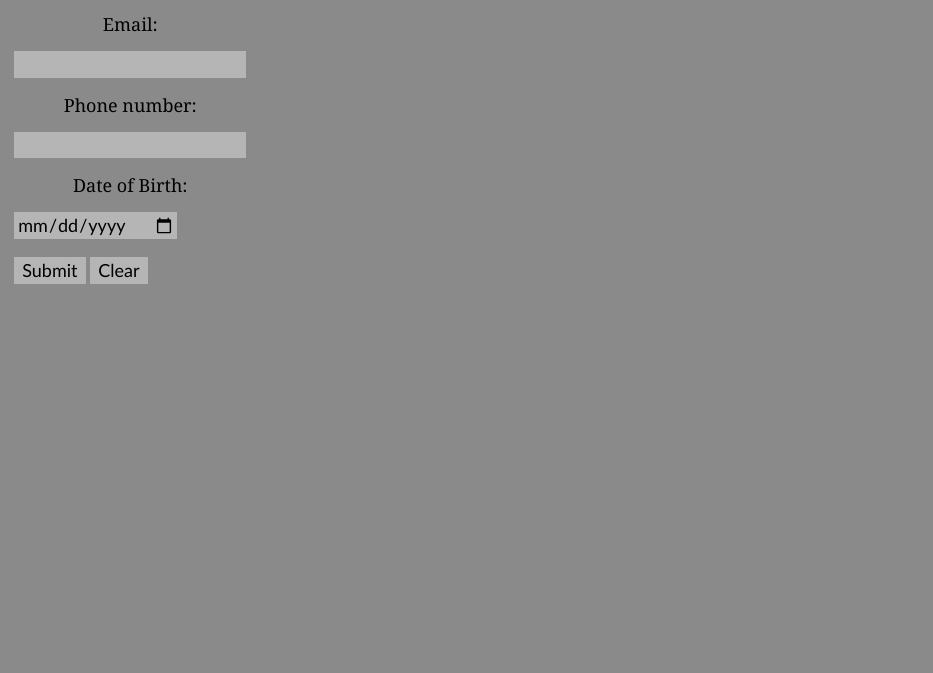
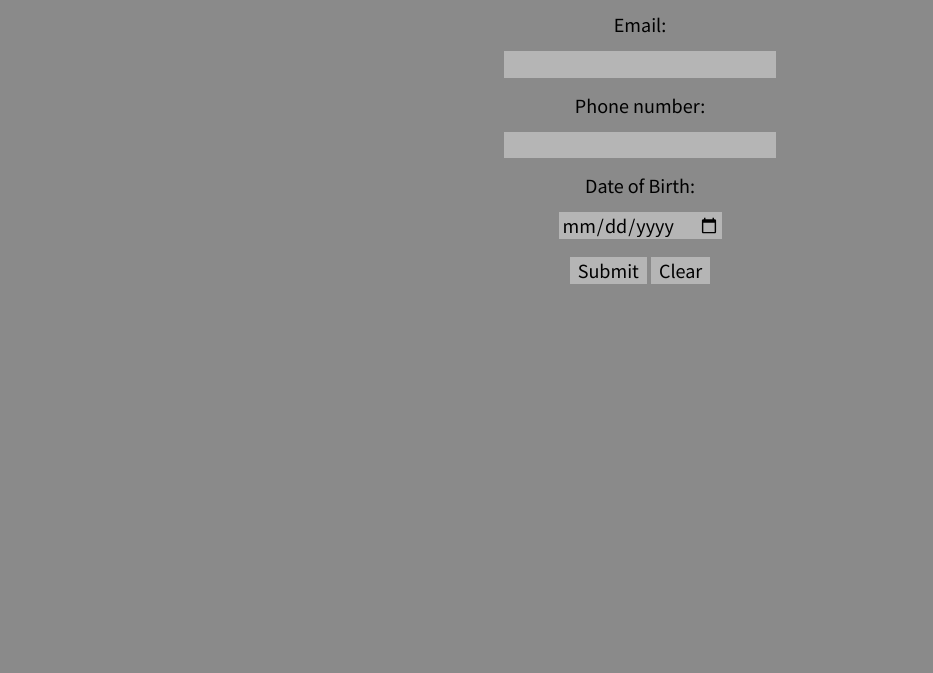
Before and after one commit to ITMD362-ronan/lab3, a plain HTML site: page index.html in a window 1280 px wide. Shown: the part 127-800 px from the top of the page, without its empty margins (0-933 px from the left). Drawn offline with Linux system fonts and the light colour scheme.

Commit message:
finalize font family and center html

```diff
--- a/assets/css/screen.css
+++ b/assets/css/screen.css
@@ -1,7 +1,7 @@
-@import url("");
+@import url("https://fonts.googleapis.com/css2?family=Noto+Sans+JP:wght@400;700;900&display=swap");
 
 html {
-  font-family: Poppins, "Hoefler Text", Georgia, "Times New Roman", Times, Roman, serif;
+  font-family: Noto Sans JP, "Hoefler Text", Georgia, "Times New Roman", Times, Roman, serif;
   background: #8a8a8a;
   font-size: 1.125em;
 }
@@ -14,7 +14,7 @@ h1 {
 }
 
 button, input {
-  font-family: Calibri, "Hoefler Text", Georgia, "Times New Roman", Times, Roman, serif;
+  font-family: Noto Sans JP, "Hoefler Text", Georgia, "Times New Roman", Times, Roman, serif;
   overflow: visible;
   background-color: #b5b5b5;
   border-color: transparent;
@@ -39,4 +39,9 @@ li {
     display: inline-block;
     justify-content: center;
   }
+  html {
+    display: inline-block;
+    justify-content: center;
+    text-align: center;
+  }
 }
```
